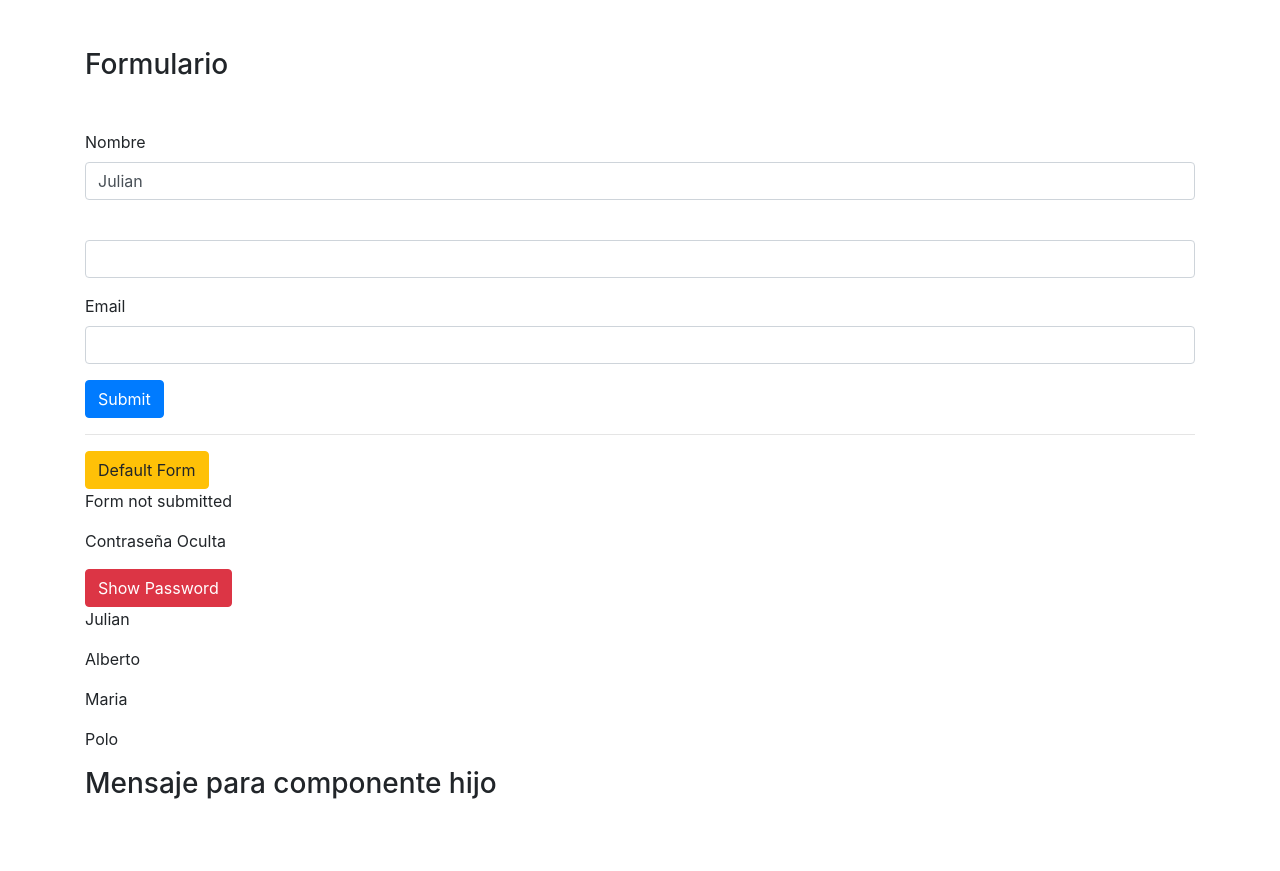
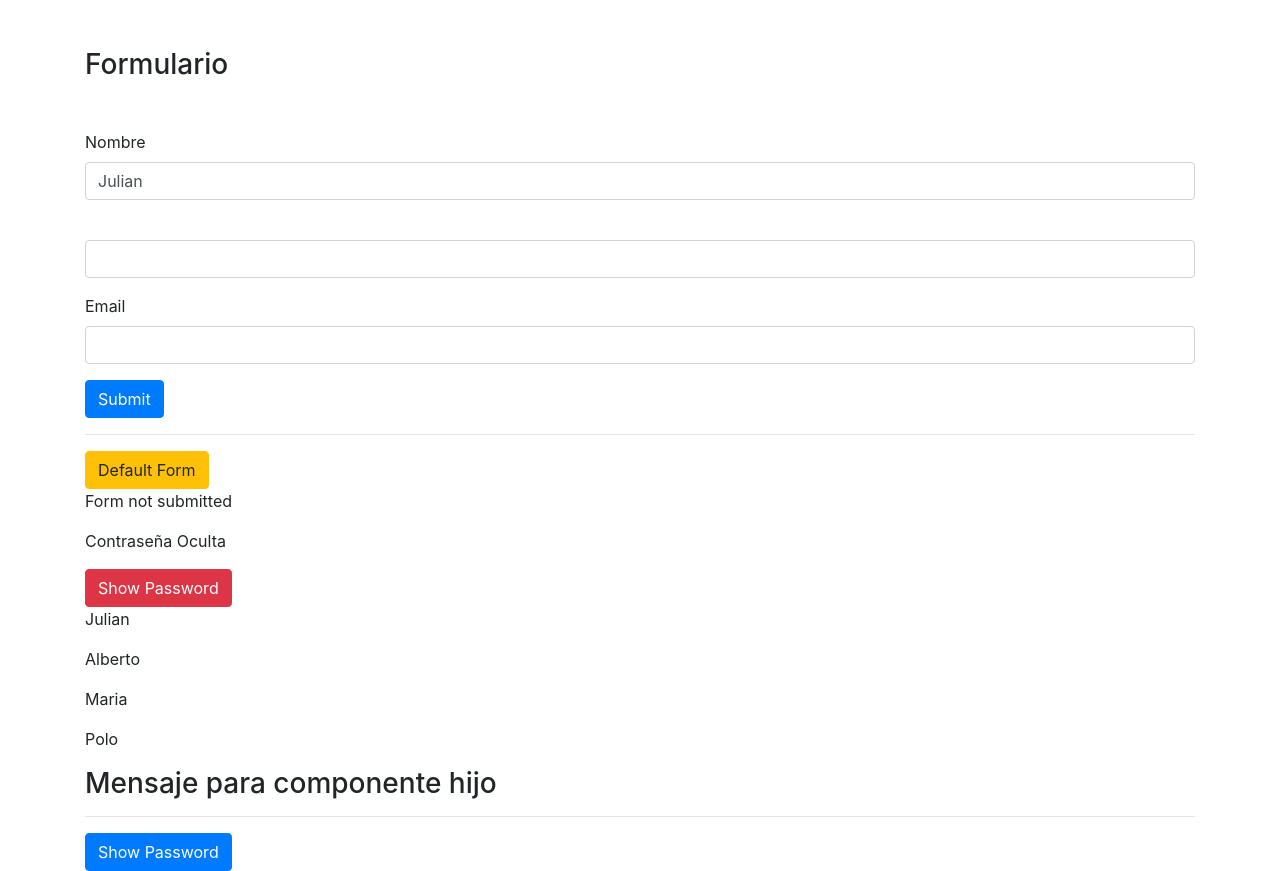
Before and after one commit to julianperezpesce/otherApp, an Angular app: page / in a window 1280 px wide. Before the commit the page ends 808 px from the top, so only its background shows below. Built offline with nearby package versions, Linux system fonts and the light colour scheme.

Commit message:
@Output example

```diff
--- a/src/app/app.component.html
+++ b/src/app/app.component.html
@@ -1 +1,3 @@
-<app-form-first [parentDataToChild]="dataToChildFromParent"></app-form-first>
+<h3> {{ message }} </h3>
+
+<app-form-first (childEvent)='message=$event' [parentDataToChild]="dataToChildFromParent"></app-form-first>
--- a/src/app/app.component.ts
+++ b/src/app/app.component.ts
@@ -8,4 +8,5 @@ import { Component } from '@angular/core';
 export class AppComponent {
   title = 'otherApp';
   dataToChildFromParent: string = 'Mensaje para componente hijo';
+  message = '';
 }
--- a/src/app/form-first/form-first.component.html
+++ b/src/app/form-first/form-first.component.html
@@ -40,4 +40,7 @@
         <p> {{ name }} </p>
     </div>
     <h3> {{ messageFromParent }} </h3>
+    <hr>
+    <button class="btn btn-primary" (click)="onSendEvent()">Show Password</button>
+
 </div>
--- a/src/app/form-first/form-first.component.ts
+++ b/src/app/form-first/form-first.component.ts
@@ -1,4 +1,4 @@
-import { Component, OnInit, Input } from '@angular/core';
+import { Component, OnInit, Input, Output, EventEmitter } from '@angular/core';
 
 @Component({
   selector: 'app-form-first',
@@ -15,7 +15,8 @@ export class FormFirstComponent implements OnInit {
   names: string[] = ['Julian', 'Alberto', 'Maria', 'Polo'];
 
   //@Input() parentDataToChild;
-  @Input('parentDataToChild') messageFromParent
+  @Input('parentDataToChild') messageFromParent;
+  @Output() childEvent = new EventEmitter();
 
   constructor() { }
 
@@ -39,4 +40,8 @@ export class FormFirstComponent implements OnInit {
     this.displayPassword = true;
   }
 
+  onSendEvent(){
+    this.childEvent.emit('Evento desde hijo a Padre');
+  }
+
 }
```
